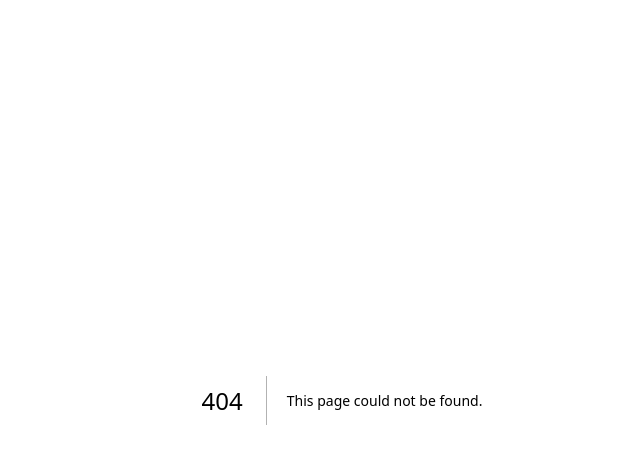
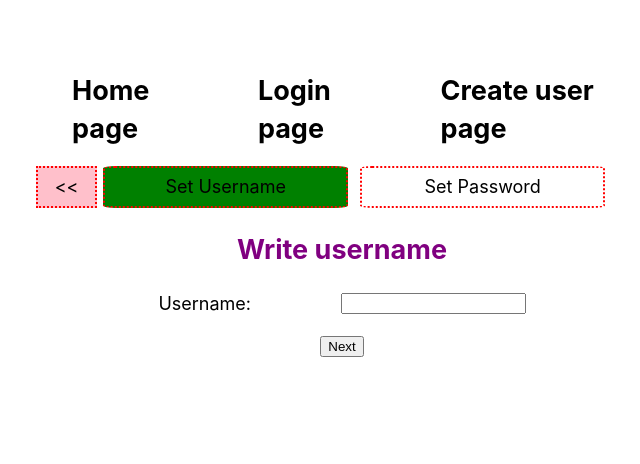
Before and after one commit to lesasi/login-microservice, a Next.js app in the folder login-client-app/: page /create-user in a window 1280 px wide. Before the commit this address had no page. Shown: the top 464 px of the page, without its empty margins (298-938 px from the left). Built offline with nearby package versions, Linux system fonts and the light colour scheme.

Commit message:
Create user page created

```diff
--- a/login-client-app/components/CustomForm/index.tsx
+++ b/login-client-app/components/CustomForm/index.tsx
@@ -5,13 +5,14 @@ import { IFormItem } from './types';
 type Props = {
   submitForm: (e: React.FormEvent, formData: any) => void;
   formItems: IFormItem[];
+  submitButtonLabel?: string;
 }
 
-export const CustomForm: React.FC<Props> = ({ submitForm, formItems }) => {
+export const CustomForm: React.FC<Props> = ({ submitForm, formItems, submitButtonLabel }) => {
   const defaultState = formItems.reduce((acc, item) => {
     return {
       ...acc,
-      [item.id]: item.defaultValue
+      [item.id]: item.defaultValue || ''
     };
   }, {});
   const [formData, setFormData] = React.useState(defaultState);
@@ -30,7 +31,13 @@ export const CustomForm: React.FC<Props> = ({ submitForm, formItems }) => {
           return (
             <div key={item.id} className={formStyle.formField}>
               <label htmlFor={item.id}>{item.label}</label>
-              <input type={item.inputType} id={item.id} onChange={handleFormItem}/>
+              <input
+                id={item.id}
+                value={formData[item.id]}
+                required={!!item.required}
+                type={item.inputType}
+                onChange={handleFormItem}
+              />
             </div>
           );
         })
@@ -38,7 +45,7 @@ export const CustomForm: React.FC<Props> = ({ submitForm, formItems }) => {
       <button
         className="form-button"
       >
-        Submit
+        { submitButtonLabel || 'Submit' }
       </button>
     </form>
   );
--- a/login-client-app/components/CustomForm/types/index.ts
+++ b/login-client-app/components/CustomForm/types/index.ts
@@ -6,6 +6,7 @@ export enum AllowedFormInputTypes {
 export interface IFormItem {
   id: string;
   label: string;
+  required?: boolean;
   inputType: AllowedFormInputTypes;
   defaultValue?: string;
 }
--- a/login-client-app/components/layout.tsx
+++ b/login-client-app/components/layout.tsx
@@ -16,6 +16,11 @@ export default function Layout({ children }) {
             Login page
           </Link>
         </h2>
+        <h2 className={utilStyles.headingLg}>
+          <Link href="/create-user" className={utilStyles.colorInherit}>
+            Create user page
+          </Link>
+        </h2>
       </header>
       <main>{children}</main>
     </div>
--- /dev/null
+++ b/login-client-app/pages/create-user/create-user.module.css
@@ -0,0 +1,42 @@
+.createUserStatusTab {
+  width: 100%;
+  display: flex;
+  flex-direction: row;
+}
+
+.createUserStatusTabDirection {
+  width: 10%;
+  display: flex;
+  justify-content: center;
+  align-items: center;
+  border: 2px dotted red;
+  padding: 2px;
+  cursor: grab;
+}
+
+
+.createUserStatusTabItem {
+  width: 40%;
+  margin: 0 1%;
+  display: flex;
+  justify-content: center;
+  align-items: center;
+  border-radius: 5%;
+  border: 2px dotted red;
+  padding: 5px 0px;
+}
+
+.formItemHeading {
+  color: purple;
+  display: flex;
+  justify-content: center;
+  margin: 20px 0px 0px 0px;
+}
+
+.backgroundColorGreen {
+  background-color: green;
+}
+
+.backgroundColorPink {
+  background-color: pink;
+}
--- /dev/null
+++ b/login-client-app/pages/create-user/index.tsx
@@ -0,0 +1,80 @@
+import React from "react";
+import Layout from "../../components/layout";
+import Head from "next/head";
+import { CustomForm } from "../../components/CustomForm";
+import { AllowedFormInputTypes, IFormItem } from "../../components/CustomForm/types";
+import styles from './create-user.module.css';
+import { ICreateUserInput } from "../../types/create-user.interface";
+
+const formItems: IFormItem[] = [
+  { id: 'username', inputType: AllowedFormInputTypes.text, label: 'Username:', defaultValue: '', required: true },
+  { id: 'password', inputType: AllowedFormInputTypes.password, label: 'Password:', defaultValue: '', required: true },
+];
+
+export default () => {
+  const [formData, setFormData] = React.useState<ICreateUserInput>({
+    username: '',
+    password: ''
+  });
+  const [currentStep, setCurrentStep] =  React.useState<number>(0);
+
+  const submitUsername = (e: React.FormEvent, data: { username: string }) => {
+    e.preventDefault();
+    setFormData({ ...formData, username: data.username });
+    setCurrentStep(1);
+  }
+
+  const submitForm = (e: React.FormEvent, data: { password: string }) => {
+    e.preventDefault();
+    console.log('formdata create ', formData)
+  }
+
+  const reduceStepNumber = (e: React.FormEvent) => {
+    e.preventDefault();
+    if(currentStep > 0) {
+      setCurrentStep(currentStep - 1);
+    }
+  }
+
+  return (
+    <Layout>
+      <Head>
+        <title>Create User</title>
+      </Head>
+      <div className={styles.createUserStatusTab}>
+        <div
+          className={[styles.createUserStatusTabDirection, styles.backgroundColorPink].join(' ')}
+          onClick={reduceStepNumber}
+        >
+          {'<<'}
+        </div>
+        {
+          ['Set Username', 'Set Password'].map((item, index) => {
+            let classNames = [styles.createUserStatusTabItem];
+            if(currentStep === index) { classNames = [styles.createUserStatusTabItem, styles.backgroundColorGreen]; }
+            return (
+              <div key={index} className={classNames.join(' ')}>{item}</div>
+            );
+          })
+        }
+      </div>
+      <div>
+        {
+          currentStep === 0 ?
+            (
+              <div>
+                <h2 className={styles.formItemHeading}>Write username</h2>
+                <CustomForm formItems={[formItems[0]]} submitForm={submitUsername} submitButtonLabel='Next' />
+              </div>
+            ):
+            (
+              <div>
+                <h2 className={styles.formItemHeading}>Write password</h2>
+                <CustomForm formItems={[formItems[1]]} submitForm={submitForm} />
+              </div>
+            )
+        }
+      </div>
+    </Layout>
+  );
+}
--- /dev/null
+++ b/login-client-app/types/create-user.interface.ts
@@ -0,0 +1,4 @@
+export interface ICreateUserInput {
+  username: string;
+  password: string;
+}
```
Also changed, not shown: login-client-app/components/LoginForm/index.tsx (deleted, +0 -39 lines), login-client-app/components/LoginForm/loginform.module.css (deleted, +0 -15 lines).
